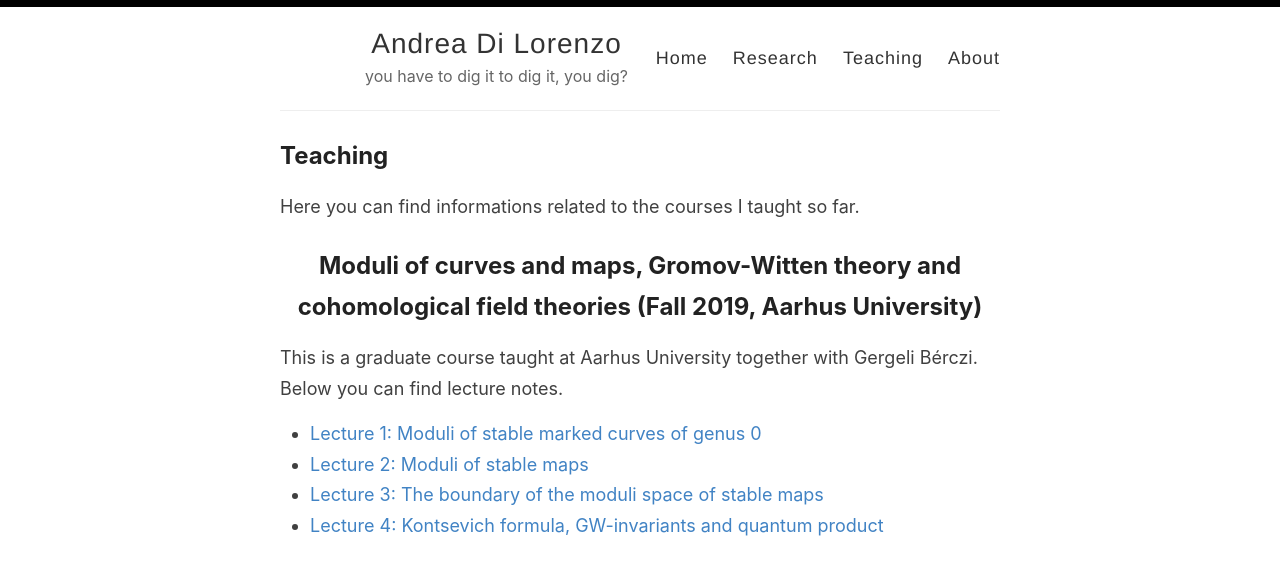
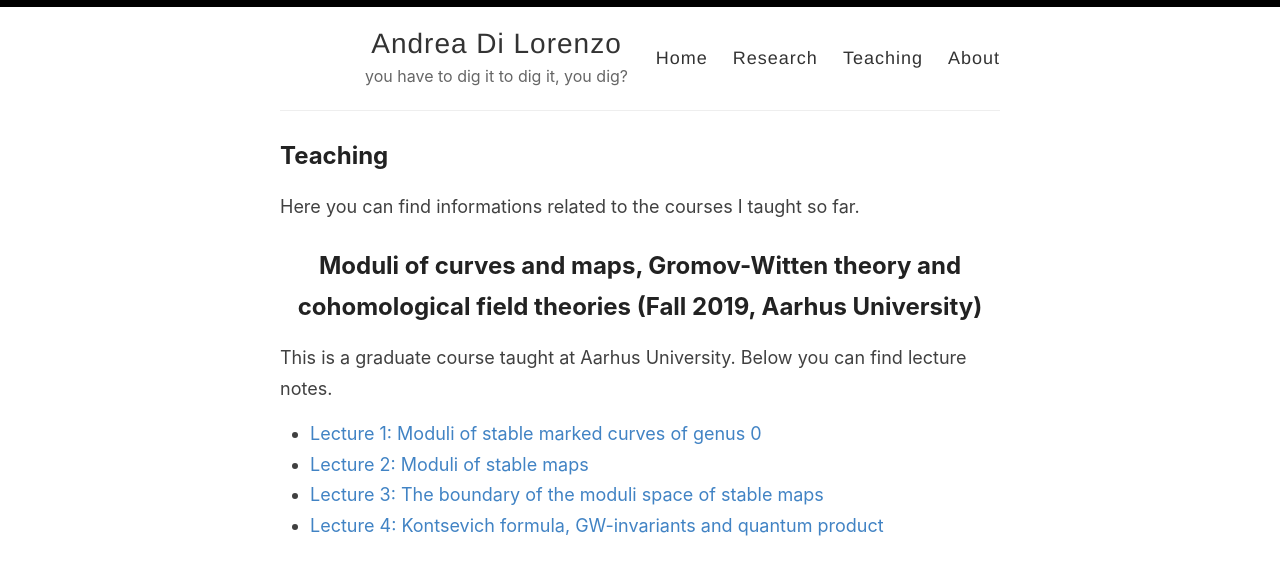
Before and after one commit to anddil/anddil.github.io, a Jekyll site: the page built from _pages/teaching.md, in a window 1280 px wide. Shown: the top 575 px of the page. Built offline with Jekyll 4.4.1, drawn with Linux system fonts in a browser that asks for light colours.

Commit message:
Update teaching.md

```diff
--- a/_pages/teaching.md
+++ b/_pages/teaching.md
@@ -7,7 +7,7 @@ Here you can find informations related to the courses I taught so far.
 
 ## Moduli of curves and maps, Gromov-Witten theory and cohomological field theories (Fall 2019, Aarhus University)
 
-This is a graduate course taught at Aarhus University together with Gergeli Bérczi. Below you can find lecture notes.
+This is a graduate course taught at Aarhus University. Below you can find lecture notes.
 
 - [Lecture 1: Moduli of stable marked curves of genus 0](CohFT/Lecture1.pdf)
 - [Lecture 2: Moduli of stable maps](CohFT/Lecture2.pdf)
```
